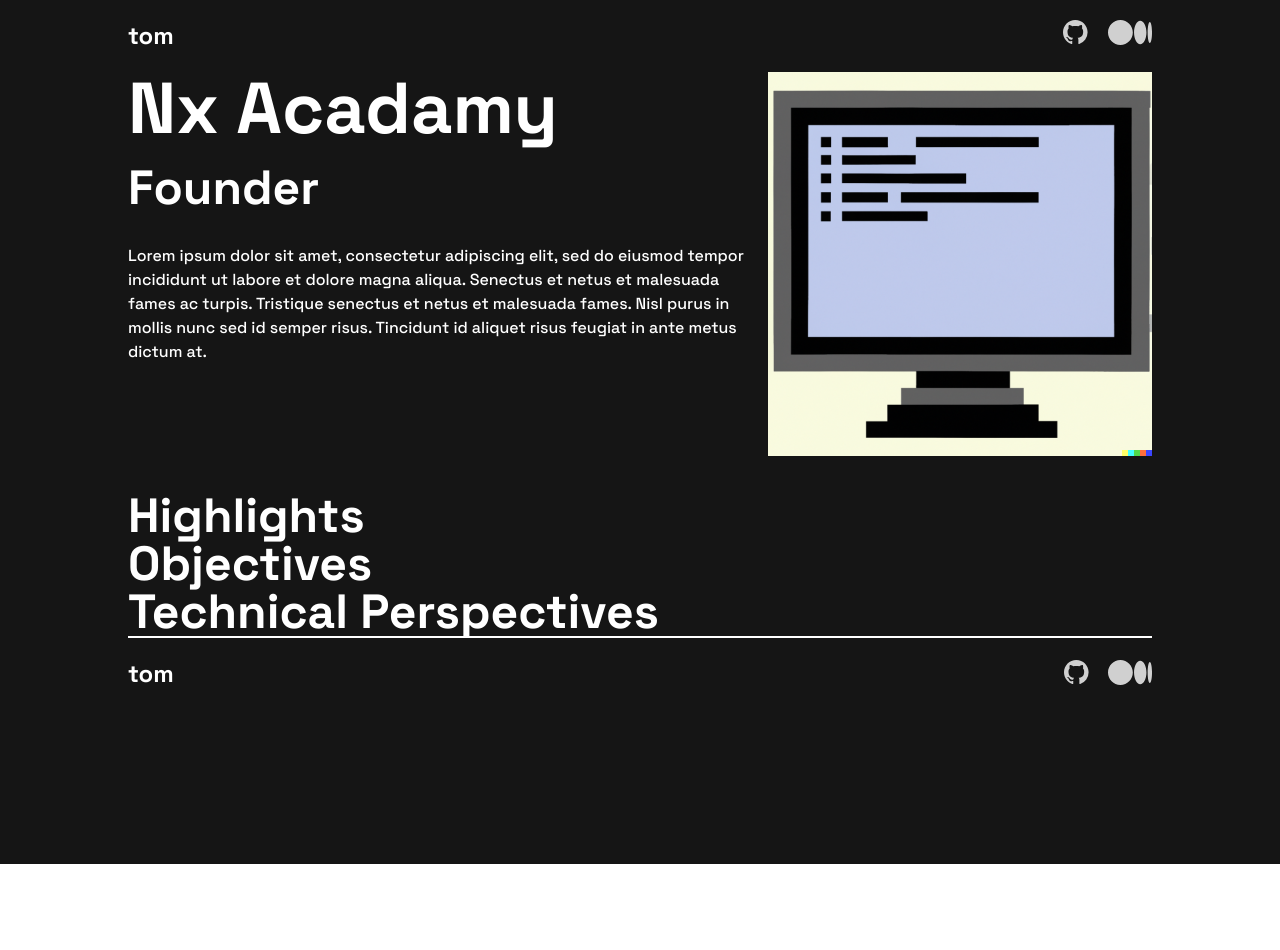
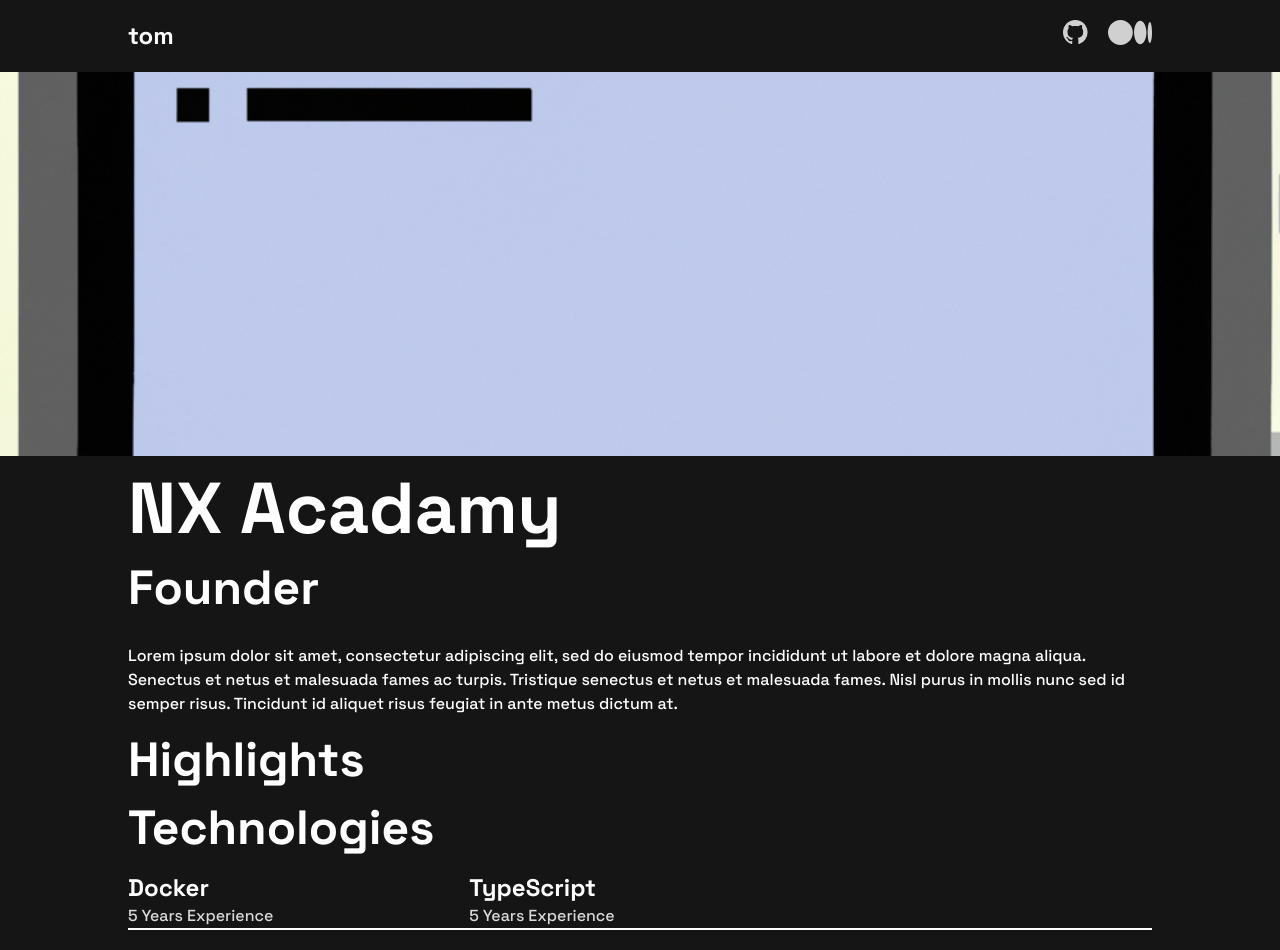
Before and after one commit to tdimnet/tdimnet.github.io, a React (Vite) app: page /project/1 in a window 1280 px wide. Shown: the top 950 px of the page. Before the commit the page ends 864 px from the top, so only its background shows below. Built offline with nearby package versions, Linux system fonts and the light colour scheme.

Commit message:
Styling the Project page:
- Creating first layout component.
- Writing sample content for the project page.

```diff
--- a/src/components/Skill/index.tsx
+++ b/src/components/Skill/index.tsx
@@ -4,7 +4,7 @@ import Paragraph from "../Paragraph";
 function Component({ title, content }: { title: string; content: string }) {
   return (
     <li>
-      <Heading css="text-white" content={title} as="h2" />
+      <Heading css="text-white" content={title} as="h3" />
       <Paragraph color="text-customGrey" content={content} />
     </li>
   );
--- a/src/data/projects.ts
+++ b/src/data/projects.ts
@@ -10,7 +10,7 @@ type Project = {
 export const projects: Project[] = [
   {
     id: 1,
-    name: "nx acadamy",
+    name: "NX acadamy",
     jobTitle: "Founder",
     description:
       "Lorem ipsum dolor sit amet, consectetur adipiscing elit, sed do eiusmod tempor incididunt ut labore et dolore magna aliqua. Senectus et netus et malesuada fames ac turpis. Tristique senectus et netus et malesuada fames. Nisl purus in mollis nunc sed id semper risus. Tincidunt id aliquet risus feugiat in ante metus dictum at.",
--- /dev/null
+++ b/src/layouts/SkillsGrid/index.tsx
@@ -0,0 +1,11 @@
+import { ReactNode } from "react";
+
+function Layout({ children }: { children: ReactNode }) {
+  return (
+    <ul className="grid grid-cols-1 md:grid-cols-2 lg:grid-cols-3 gap-y-5">
+      {children}
+    </ul>
+  );
+}
+
+export default Layout;
--- a/src/pages/Home/index.tsx
+++ b/src/pages/Home/index.tsx
@@ -4,6 +4,7 @@ import Heading from "../../components/Heading";
 import Paragraph from "../../components/Paragraph";
 import Project from "../../components/Project";
 import Skill from "../../components/Skill";
+import SkillsGrid from "../../layouts/SkillsGrid";
 
 import { projects } from "../../data/projects";
 
@@ -41,17 +42,17 @@ function Page() {
       <section className="mb-12">
         <Heading
           css="text-white mb-10 underline underline-offset-4"
-          content="Hard Skills"
+          content="Principal Technologies"
           as="h2"
         />
-        <ul className="grid grid-cols-1 md:grid-cols-2 lg:grid-cols-3 gap-y-5">
+        <SkillsGrid>
           <Skill title="HTML" content="7 Years Experience" />
           <Skill title="CSS" content="7 Years Experience" />
           <Skill title="JavaScript" content="7 Years Experience" />
           <Skill title="TypeScript" content="4 Years Experience" />
           <Skill title="Accessibility" content="5 Years Experience" />
           <Skill title="React/Next" content="5 Years Experience" />
-        </ul>
+        </SkillsGrid>
       </section>
       <section>
         <Heading
@@ -62,6 +63,7 @@ function Page() {
         <div className="grid grid-cols-1 md:grid-cols-2 lg:grid-cols-3 gap-y-10 md:gap-x-5 mb-10">
           {topSixProjects.map((project) => (
             <Project
+              key={project.id}
               id={project.id}
               title={project.name}
               skills={project.technologies}
--- a/src/pages/Project/index.tsx
+++ b/src/pages/Project/index.tsx
@@ -2,6 +2,8 @@ import { useParams } from "react-router-dom";
 
 import Heading from "../../components/Heading";
 import Paragraph from "../../components/Paragraph";
+import Skill from "../../components/Skill";
+import SkillsGrid from "../../layouts/SkillsGrid";
 
 import { projects } from "../../data/projects";
 
@@ -14,12 +16,14 @@ function Page() {
 
   return (
     <main>
-      <section className="flex justify-between flex-col mb-4 md:flex-row-reverse">
-        <img
-          src={project.img}
-          className="mb-5 w-96"
-          alt={`${project.jobTitle} at ${project.name}`}
-        />
+      <section className="mb-5">
+        <div className="h-96 mb-4">
+          <img
+            src={project.img}
+            className="absolute left-0 w-full h-96 object-cover"
+            alt={`${project.jobTitle} at ${project.name}`}
+          />
+        </div>
         <div className="md:mr-5">
           <Heading
             css="text-white mb-5 lg:mr-8 capitalize"
@@ -34,14 +38,15 @@ function Page() {
           <Paragraph color="text-white" content={project.description} />
         </div>
       </section>
-      <section>
+      <section className="mb-5">
         <Heading css="text-white" content="Highlights" as="h2" />
       </section>
       <section>
-        <Heading css="text-white" content="Objectives" as="h2" />
-      </section>
-      <section>
-        <Heading css="text-white" content="Technical Perspectives" as="h2" />
+        <Heading css="text-white mb-5" content="Technologies" as="h2" />
+        <SkillsGrid>
+          <Skill title="Docker" content="5 Years Experience" />
+          <Skill title="TypeScript" content="5 Years Experience" />
+        </SkillsGrid>
       </section>
     </main>
   );
```
